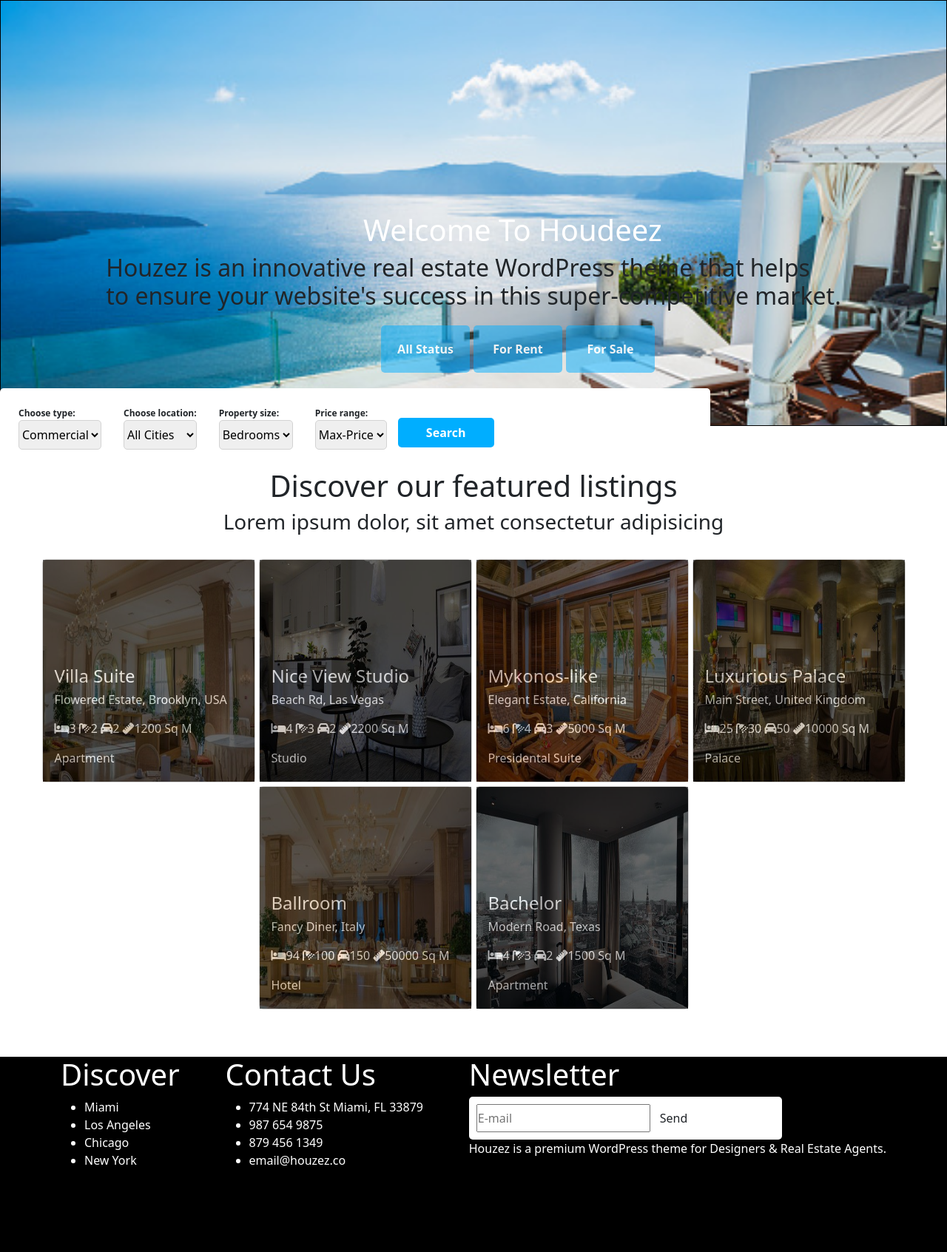
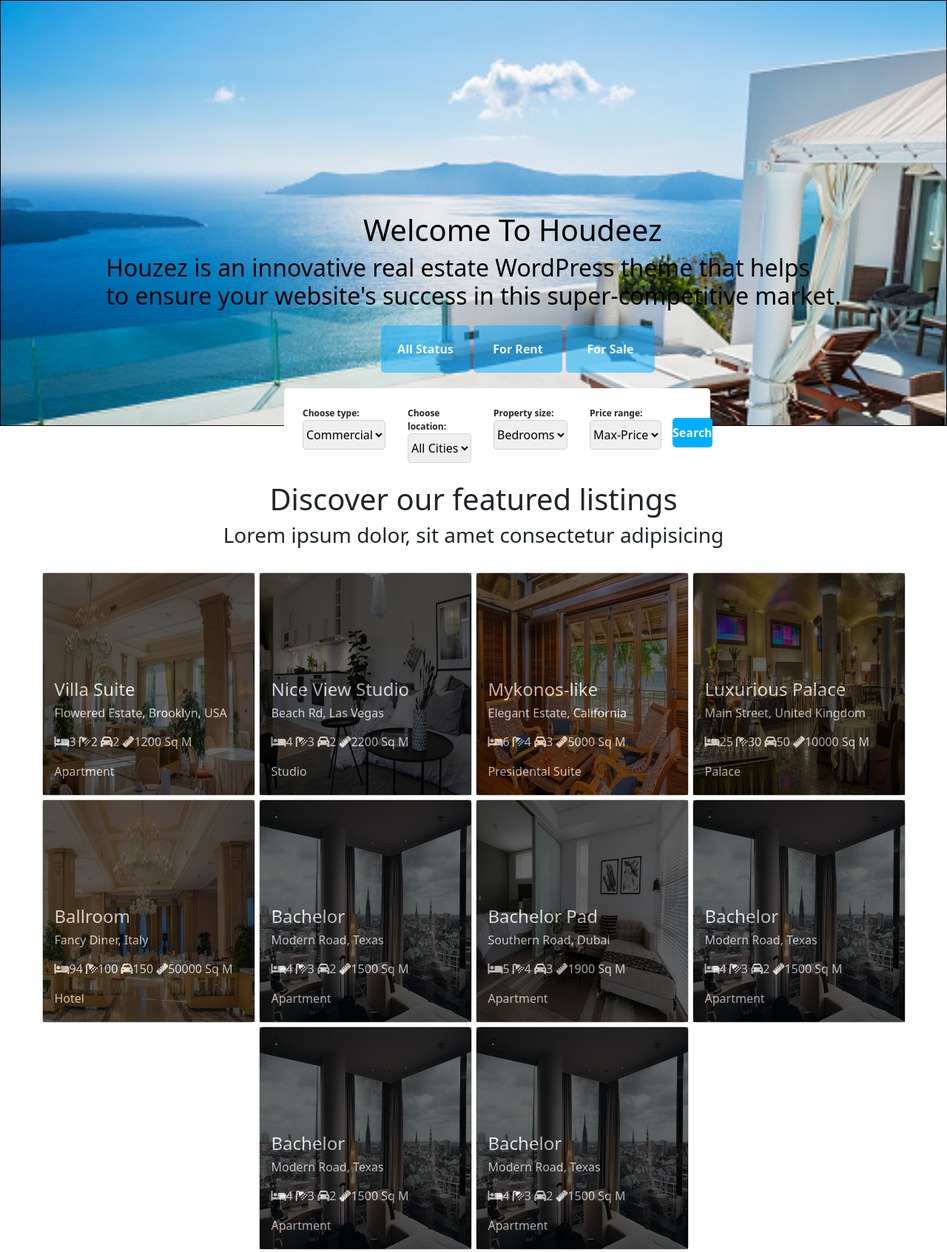
Before and after one commit to Camie0903/Property, a plain HTML site: page index.html in a window 1280 px wide. Shown: the part 60-1753 px from the top of the page at 74% size. Before the commit the page ends 1657 px from the top, so only its background shows below. Drawn offline with nearby package versions, Linux system fonts and the light colour scheme.

Commit message:
newest changes

```diff
--- a/index.html
+++ b/index.html
@@ -332,7 +332,7 @@
           </div>
           <div class="col3">
              <h1 class="NewsL">Newsletter</h1>
-            <form action="https://formspree.io/lawrencesunethia@gmail.com" method="POST">
+            <form class="foot_form" action="https://formspree.io/lawrencesunethia@gmail.com" method="POST">
               <!-- <input placeholder="Name" class="input-field" type="text" name="name"/> -->
               <input placeholder="E-mail" class="input-field" type="email" name="_replyto">
                 <!-- <textarea id="textarea1" class="materialize-textarea" placeholder="Enter your message here..." name="message" data-length="500"></textarea> -->
--- a/scripts.js
+++ b/scripts.js
@@ -67,6 +67,50 @@ let listing = JSON.parse(localStorage.getItem("listing"))
     card_icon3: "1500 Sq M",
     bot_head: "Apartment",
 },
+{
+    img:"./assets/p1.jpg",
+    title:"Bachelor Pad",
+    type:"double",
+    carhead: "Southern Road, Dubai",
+    card_icon: 5,
+    card_icon1: 4,
+    card_icon2: 3,
+    card_icon3: "1900 Sq M",
+    bot_head: "Apartment",
+},
+{
+    img:"./assets/hr6.jpg",
+    title:"Bachelor",
+    type:"double",
+    carhead: "Modern Road, Texas",
+    card_icon: 4,
+    card_icon1: 3,
+    card_icon2: 2,
+    card_icon3: "1500 Sq M",
+    bot_head: "Apartment",
+},
+{
+    img:"./assets/hr6.jpg",
+    title:"Bachelor",
+    type:"double",
+    carhead: "Modern Road, Texas",
+    card_icon: 4,
+    card_icon1: 3,
+    card_icon2: 2,
+    card_icon3: "1500 Sq M",
+    bot_head: "Apartment",
+},
+{
+    img:"./assets/hr6.jpg",
+    title:"Bachelor",
+    type:"double",
+    carhead: "Modern Road, Texas",
+    card_icon: 4,
+    card_icon1: 3,
+    card_icon2: 2,
+    card_icon3: "1500 Sq M",
+    bot_head: "Apartment",
+},
   ];
 
 
@@ -84,7 +128,7 @@ let listing = JSON.parse(localStorage.getItem("listing"))
           <i class="fa-solid fa-shower card_icon"></i>${listing.card_icon1}
           <i class="fa-solid fa-car card_icon"></i>${listing.card_icon2}
           <i class="fa-solid fa-ruler card_icon"></i>${listing.card_icon3}
-            <h6 class="bott_head">${listing.bot_head}</h6>
+            <h6 class="                                                                 ">${listing.bot_head}</h6>
         </p>
        </div>
       </div>
--- a/style.css
+++ b/style.css
@@ -33,7 +33,7 @@ nav {
   background-size: cover;
 }
 #Landing h1 {
-  color: white;
+  color: black;
   font-size: 2.5rem;
   margin-left: 35%;
 }
@@ -44,6 +44,7 @@ nav {
 }
 .landing-text{
   margin-bottom: 1%;
+  color: #000;
 }
 #Landing .container {
   margin-bottom: -220px;
@@ -92,8 +93,9 @@ form {
   border-radius: 5px;
   z-index: 1;
   margin-top: -4%;
-  margin-left: 25%;
-  margin-right:10%;
+  margin-left: 30%;
+  margin-right:25%;
+
 
 }
 .form-items{
@@ -216,7 +218,7 @@ html {
 .input-field label {
   color: #000;
 }
-form{
+.foot_form{
   margin-left: 0%;
   margin-right: 25%;
 }
```
Also changed, not shown: admin.js (added, +95 -0 lines).
